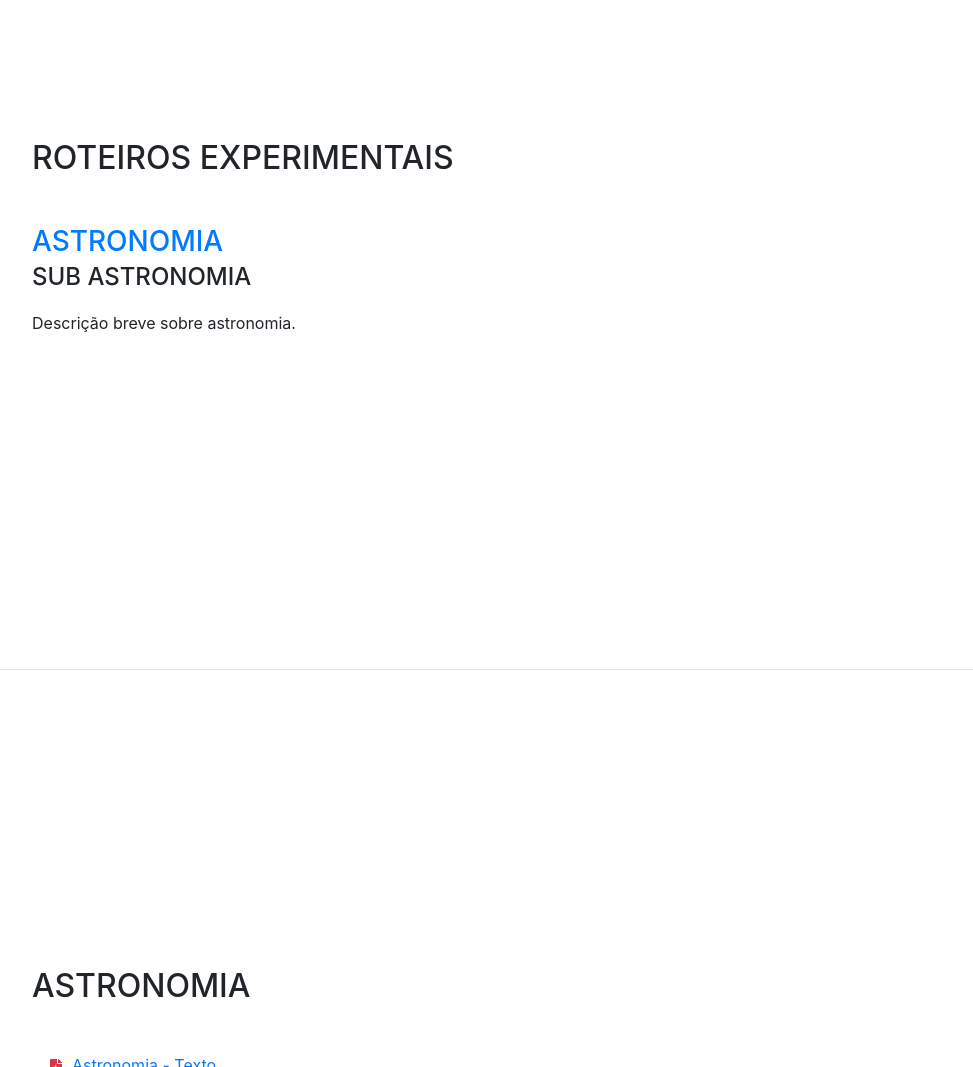
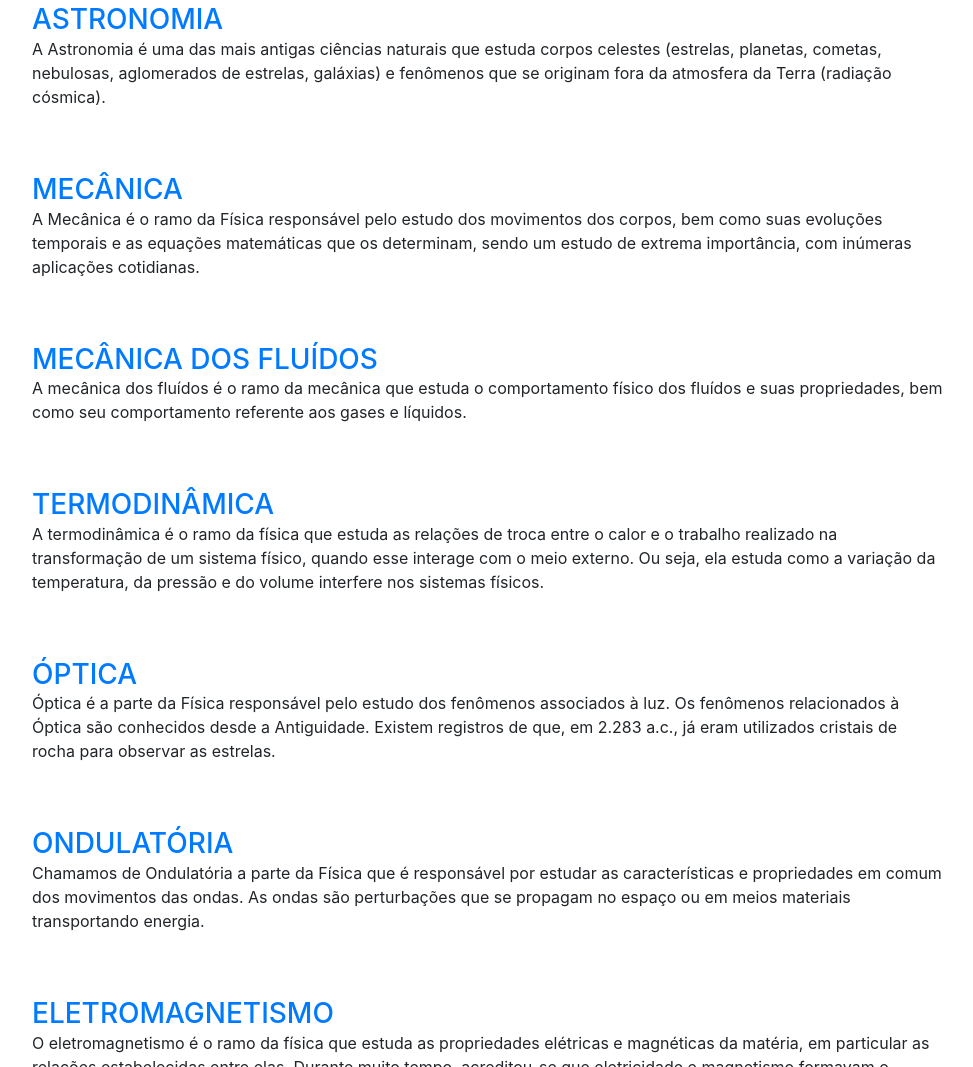
Before and after one commit to rafadelanhese/mestrado, a website with bundled scripts: page index.html in a window 1280 px wide. Shown: the part 1733-2800 px from the top of the page, without its empty margins (288-1261 px from the left). Built offline with nearby package versions, Linux system fonts and the light colour scheme; a web font is replaced by a local one.

Commit message:
Atualização dos roteiros

```diff
--- a/index.html
+++ b/index.html
@@ -59,8 +59,7 @@
           </h1>
           <div class="subheading mb-0">Atividades Experimentais de Física · <span class="text-primary">Uma prosposta para o ensino</span>
           </div>
-          <div class="subheading mb-5">(18) 99651-4714 ·
-            <a href="douglashob@live.com">douglashob@live.com</a>
+          <div class="subheading mb-5"><a href="douglashob@live.com">douglashob@live.com</a>
           </div>
           <p class="lead mb-4">
             As atividades experimentais vêm sendo aplicadas nas escolas há mais de um século, exercendo papel fundamental no processo de ensino e aprendizagem e nas relações de confiança entre aluno e professor.
@@ -95,7 +94,7 @@ Essas conexões entre os assuntos teóricos com a prática laboratorial auxiliam
           <div class="resume-item d-flex flex-column flex-md-row mb-5">
             <div class="resume-content mr-auto">
               <h3 class="mb-0">Universidade do Oeste Paulista - Unoeste</h3>
-              <div class="subheading mb-3">Bacharelado em Matemática</div>
+              <div class="subheading mb-3">Licenciatura em Matemática</div>
             </div>
             <div class="resume-date text-md-right">
               <span class="text-primary">Fevereiro 2013 - Junho 2016</span>
@@ -114,8 +113,83 @@ Essas conexões entre os assuntos teóricos com a prática laboratorial auxiliam
           <div class="resume-item d-flex flex-column flex-md-row mb-5">
             <div class="resume-content mr-auto">
               <a class="js-scroll-trigger" href="#astronomia"><h3 class="mb-0">Astronomia</h3></a>
-              <div class="subheading mb-3">Sub astronomia</div>
-              <p>Descrição breve sobre astronomia.</p>
+              <p>A Astronomia é uma das mais antigas ciências naturais que estuda corpos
+                celestes (estrelas, planetas, cometas, nebulosas, aglomerados de estrelas, galáxias) e
+                fenômenos que se originam fora da atmosfera da Terra (radiação cósmica).</p>
+            </div>
+          </div>
+
+          <div class="resume-item d-flex flex-column flex-md-row mb-5">
+            <div class="resume-content mr-auto">
+              <a class="js-scroll-trigger" href="#mecanica"><h3 class="mb-0">Mecânica</h3></a>
+              <p>A Mecânica é o ramo da Física responsável pelo estudo dos movimentos dos
+                corpos, bem como suas evoluções temporais e as equações matemáticas que os
+                determinam, sendo um estudo de extrema importância, com inúmeras aplicações
+                cotidianas.</p>
+            </div>
+          </div>
+
+          <div class="resume-item d-flex flex-column flex-md-row mb-5">
+            <div class="resume-content mr-auto">
+              <a class="js-scroll-trigger" href="#mecanica_fluidos"><h3 class="mb-0">Mecânica dos Fluídos</h3></a>
+              <p>A mecânica dos fluídos é o ramo da mecânica que estuda o comportamento
+                físico dos fluídos e suas propriedades, bem como seu comportamento referente aos
+                gases e líquidos.</p>
+            </div>
+          </div>
+
+          <div class="resume-item d-flex flex-column flex-md-row mb-5">
+            <div class="resume-content mr-auto">
+              <a class="js-scroll-trigger" href="#termodinamica"><h3 class="mb-0">Termodinâmica</h3></a>
+              <p>A termodinâmica é o ramo da física que estuda as relações de troca entre o
+                calor e o trabalho realizado na transformação de um sistema físico, quando esse interage
+                com o meio externo. Ou seja, ela estuda como a variação da temperatura, da pressão e
+                do volume interfere nos sistemas físicos. </p>
+            </div>
+          </div>
+
+          <div class="resume-item d-flex flex-column flex-md-row mb-5">
+            <div class="resume-content mr-auto">
+              <a class="js-scroll-trigger" href="#optica"><h3 class="mb-0">Óptica</h3></a>
+              <p>Óptica é a parte da Física responsável pelo estudo dos fenômenos associados à
+                luz. Os fenômenos relacionados à Óptica são conhecidos desde a Antiguidade. Existem
+                registros de que, em 2.283 a.c., já eram utilizados cristais de rocha para observar as
+                estrelas.
+                </p>
+            </div>
+          </div>
+
+          <div class="resume-item d-flex flex-column flex-md-row mb-5">
+            <div class="resume-content mr-auto">
+              <a class="js-scroll-trigger" href="#ondulatoria"><h3 class="mb-0">Ondulatória</h3></a>
+              <p>Chamamos de Ondulatória a parte da Física que é responsável por estudar as
+                características e propriedades em comum dos movimentos das ondas. As ondas são
+                perturbações que se propagam no espaço ou em meios materiais transportando energia.
+                </p>
+            </div>
+          </div>
+
+          <div class="resume-item d-flex flex-column flex-md-row mb-5">
+            <div class="resume-content mr-auto">
+              <a class="js-scroll-trigger" href="#eletromagnetismo"><h3 class="mb-0">Eletromagnetismo</h3></a>
+              <p>O eletromagnetismo é o ramo da física que estuda as propriedades elétricas e
+                magnéticas da matéria, em particular as relações estabelecidas entre elas. Durante muito
+                tempo, acreditou-se que eletricidade e magnetismo formavam o mesmo fenômeno. Foi
+                somente em 1600 que o médico e físico inglês Gilbert escreveu um livro distinguindo as
+                duas teorias.
+                </p>
+            </div>
+          </div>
+
+          <div class="resume-item d-flex flex-column flex-md-row mb-5">
+            <div class="resume-content mr-auto">
+              <a class="js-scroll-trigger" href="#fisica_moderna"><h3 class="mb-0">Física Moderna</h3></a>
+              <p>Com o desenvolvimento da Mecânica Quântica, através dos trabalhos de Albert
+                Einstein, Niels Bohr, Werner Heisenberg, Wolfgang Pauli, Erwin Schrödinger, entre
+                outros, descobriu-se o comportamento dual dos elementos atômicos e das ondas
+                eletromagnéticas, que ora se manifestavam como partículas, tendo massa e dimensões
+                definidas, ora se manifestavam como ondas.
+                </p>
             </div>
           </div>
 
```
